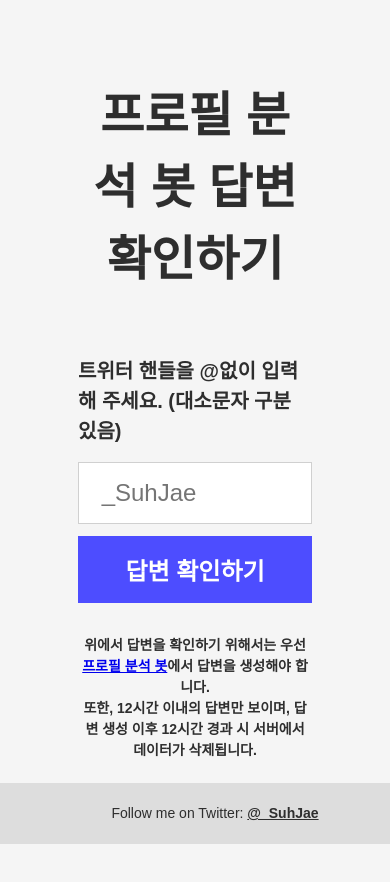
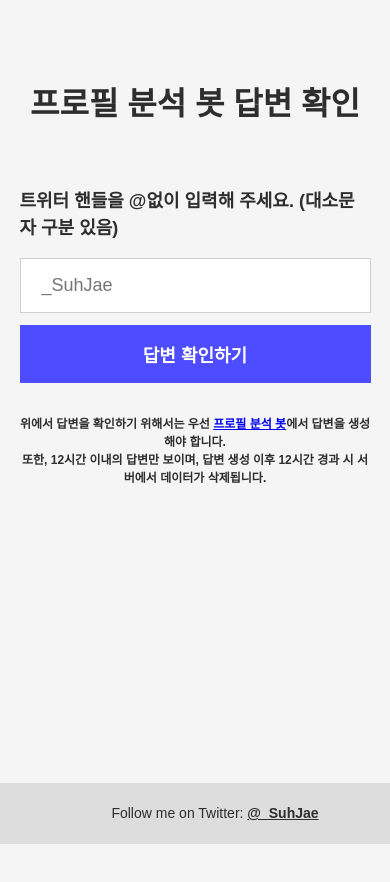
Before and after one commit to SuhJae/Profile-AI, a Flask app: page / in a window 390 px wide. After the commit the page ends 844 px from the top, so only its background shows below. Run offline with Flask 2, Linux system fonts and the light colour scheme; some web fonts are replaced.

Commit message:
Webapp improvement

```diff
--- a/webapp/app.py
+++ b/webapp/app.py
@@ -28,8 +28,8 @@ class BC:
 
 @app.route('/', methods=['GET', 'POST'])
 def index():
-    print(f'[{BC.OKCYAN}Event{BC.RESET}] {BC.BOLD}{BC.OKCYAN}GET{BC.RESET} request from {BC.BOLD}{BC.OKCYAN}{request.remote_addr}{BC.RESET}')
     if request.method == 'POST':
+        print(f'[{BC.OKCYAN}Event{BC.RESET}] {BC.BOLD}{BC.OKCYAN}POST{BC.RESET} request ({BC.BOLD}{BC.OKCYAN}{request.form["twitter_handle"]}{BC.RESET})')
         user = request.form['twitter_handle']
         message = r.get(user)
         if message is None:
@@ -38,6 +38,7 @@ def index():
             message = message.decode('utf-8')
         return render_template('index.html', message=message)
     else:
+        print(f'[{BC.OKCYAN}Event{BC.RESET}] {BC.BOLD}{BC.OKCYAN}GET{BC.RESET} request ({BC.OKCYAN}index.html{BC.RESET})')
         return render_template('index.html')
 
 if __name__ == '__main__':
--- a/webapp/templates/index.html
+++ b/webapp/templates/index.html
@@ -2,6 +2,7 @@
 <html>
 <head>
   <title>프로필 분석 봇 답변 확인</title>
+  <meta name="viewport" content="width=device-width, initial-scale=1.0">
   <link href="https://fonts.googleapis.com/css2?family=IBM+Plex+Sans+KR&display=swap" rel="stylesheet">
   <style>
     body {
@@ -106,11 +107,32 @@
       font-weight: 700;
       color: #2e2e2e;
     }
+
+    @media screen and (max-width: 768px) {
+      .container {
+        width: 90%;
+      }
+      h1 {
+        font-size: 32px;
+      }
+      label {
+        font-size: 18px;
+      }
+      input[type=text] {
+        font-size: 18px;
+      }
+      input[type=submit] {
+        font-size: 18px;
+      }
+      h4 {
+        font-size: 12px;
+      }
+    }
   </style>
 </head>
 <body>
   <div class="container">
-    <h1>프로필 분석 봇 답변 확인하기</h1>
+    <h1>프로필 분석 봇 답변 확인</h1>
     <form method="post">
       <label for="twitter_handle">트위터 핸들을 @없이 입력해 주세요. (대소문자 구분 있음)</label>
       <input type="text" name="twitter_handle" id="twitter_handle" placeholder=" _SuhJae" required>
```
